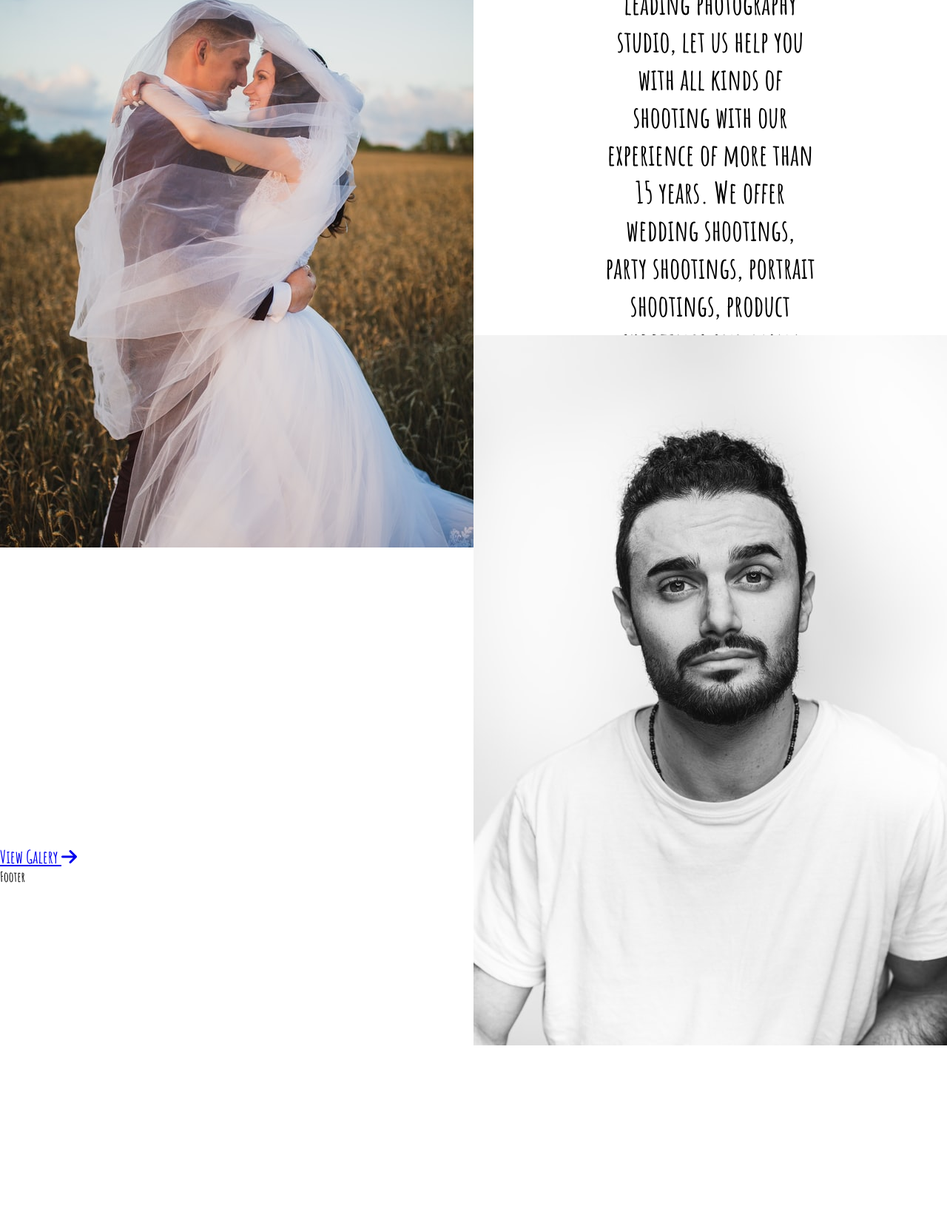
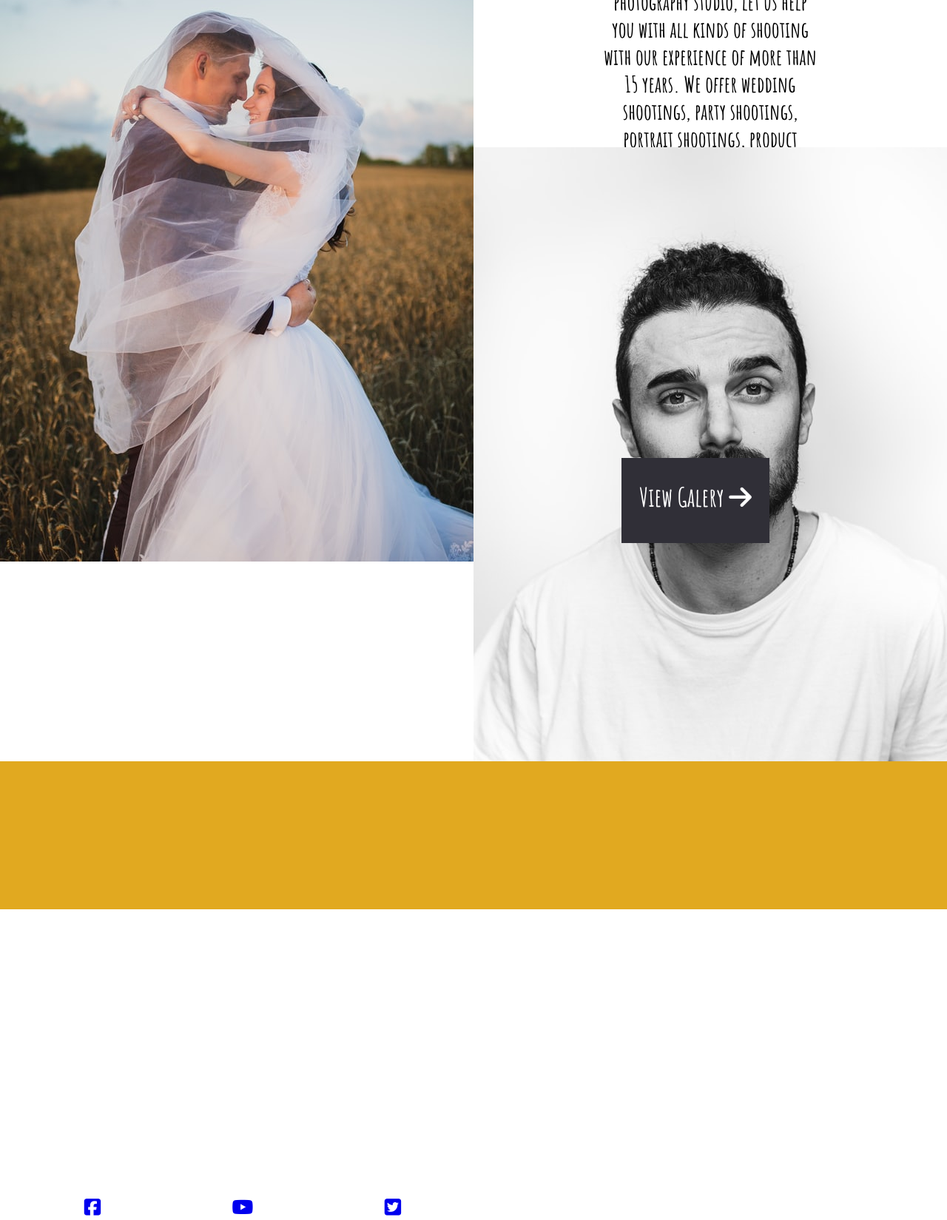
Before and after one commit to 01-turgut/White-Swan-Photo-Studio, a plain HTML site: page index.html in a window 1280 px wide. Shown: the part 1151-2800 px from the top of the page at 74% size. Drawn offline with Linux system fonts and the light colour scheme.

Commit message:
Add footer and style to footer

```diff
--- a/Assets/CSS/style.css
+++ b/Assets/CSS/style.css
@@ -8,6 +8,14 @@
     font-family: 'Amatic SC', cursive;
 
 }
+#page-container {
+    position: relative;
+    min-height: 100vh;
+  }
+
+  #content-wrap {
+    padding-bottom: 2.5rem;    /* Footer height */
+  }
 
 
 /* Header and Logo */
@@ -31,13 +39,15 @@
     top: -77%;
     left: 160px;
     font-size: 106px;
-    color: white;
     background-color: #302f37;
     text-align: center;
     font-family: 'Amatic SC', cursive;
 
 }
-
+ .logo a{
+     text-decoration: none;
+     color: white;
+ }
 
 
 
@@ -75,7 +85,7 @@
 /* Hero image */
 
 #hero-img {
-    width: 100%;
+    width: 105%;
     height: 800px;
     background: url('/Assets/CSS/images/hero.jpg') no-repeat center center;
     margin-top: -25px;
@@ -114,7 +124,7 @@
 
 #w-w-r-h{
     text-align: center;
-    font-size: 55px;
+    font-size: 65px;
     position: relative;
     bottom: 300px;
 }
@@ -123,8 +133,8 @@
     display: inline-block;
     text-align: center;
     width: 290px;
-    height: 150;
-    font-size: 40px;
+    height: 50px;
+    font-size: 30px;
 }
 
 #left{
@@ -138,3 +148,74 @@
     position: relative;
     bottom: 90px;
 }
+
+
+#g-button h2{
+    width: 200px;
+    height: 85px;
+    padding-top: 30px;
+    background-color: #302f37;
+    position: absolute;
+    left: 840px;
+    top: 1770px;
+    text-align: center;
+    transition: 0.7s;
+
+
+}
+ /* gallery button */
+
+#g-button a{
+    text-decoration: none;
+    color: white;
+    font-size: 35px;
+
+
+
+}
+
+#g-button h2:hover{
+    background-color: #e1a920;
+    color: #302f37;
+
+}
+
+/* footer */
+
+footer{
+    width: 105%;
+    height: 200px;
+    background-color: #e1a920;
+    position: relative;
+    bottom: 0;
+    top: 400px;
+
+
+
+}
+
+.connect li{
+    list-style: none;
+    display: inline-block;
+    width: 50px;
+    height: 50px;
+    text-align: center;
+    font-size: 160%;
+    margin-right: 150px;
+
+}
+
+.connect i{
+    width: 250px;
+    height: 100px;
+    position: relative;
+    top: 50px;
+}
+
+footer h3{
+    text-align: center;
+    position: relative;
+    top: 100px;
+    font-family: Arial, Helvetica, sans-serif;
+    font-size: 15px;
+}
--- a/index.html
+++ b/index.html
@@ -16,6 +16,8 @@
 </head>
 
 <body>
+    <div id="page-container">
+        <div id="content-wrap">
     <header class="logo">
 
         <div>
@@ -24,7 +26,7 @@
             </a>
         </div>
 
-        <h1>White Swan Studio</h1>
+        <h1> <a href="/index.html">White Swan Studio</a></h1>
 
         <nav id="nav-bar">
             <a href="/index.html">Home</a>
@@ -52,6 +54,7 @@
                         our experience of more than 15 years.
                         We offer wedding shootings, party shootings, portrait shootings, product shootings and many more
                         shooting options.
+
                     </p>
                     <div id="left">
 
@@ -61,20 +64,31 @@
                         <img  src="/Assets/CSS/images/male-portrait.jpg" alt="male photo">
                     </div>
                 </div>
-
                 <div id="g-button">
                     <h2><a href="#gallery">View Galery <i class="fas fa-arrow-right"></i></a></h2>
                 </div>
 
         </article>
     </section>
+</div>
 
     <footer>
-        <h3>Footer</h3>
+        <ul class="connect">
+            <li>
+            <a href="https://www.facebook.com/" target="_blank"><i class="fab fa-facebook-square"></i></a>
+        </li>
+        <li>
+            <a href="https://www.youtube.com/" target="_blank"><i class="fab fa-youtube"></i></a>
+        </li>
+        <li>
+            <a href="https://twitter.com/login" target="_blank"><i class="fab fa-twitter-square"></i></a>
+        </li>
+        </ul>
+        <h3>Written for Code Institute, Portfolio Project 1</h3>
     </footer>
 
 
-
+</div>
 </body>
 
 </html>
```
